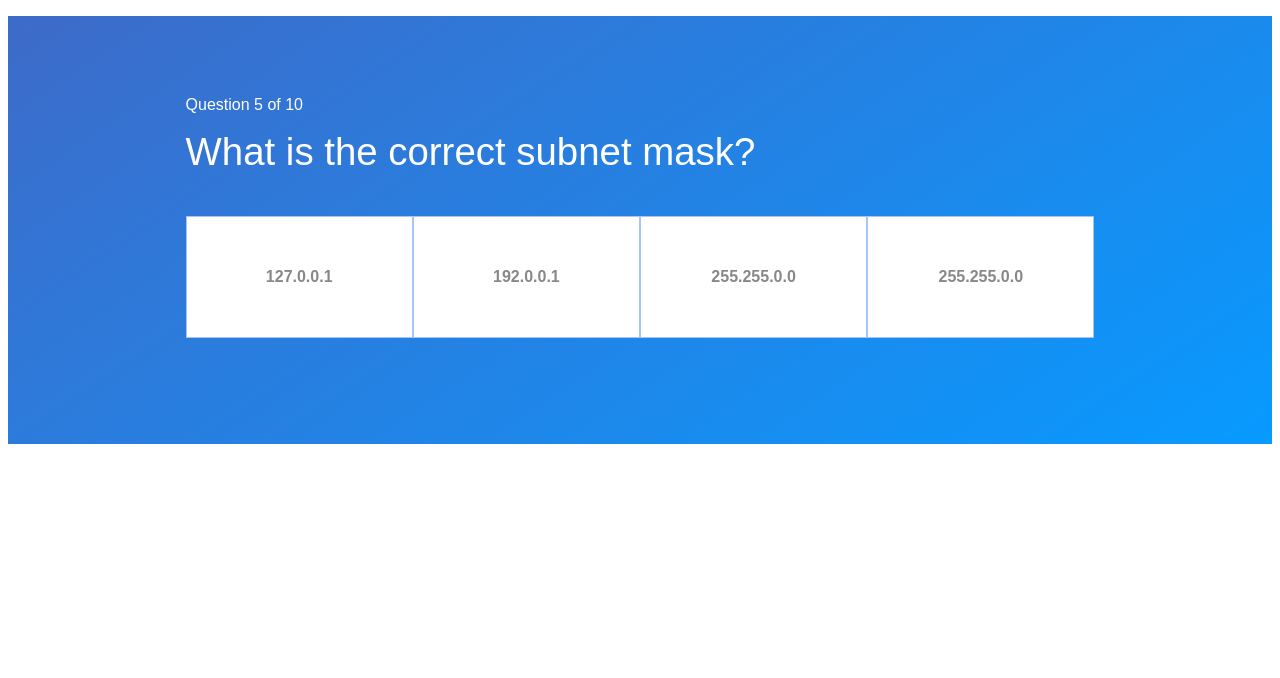
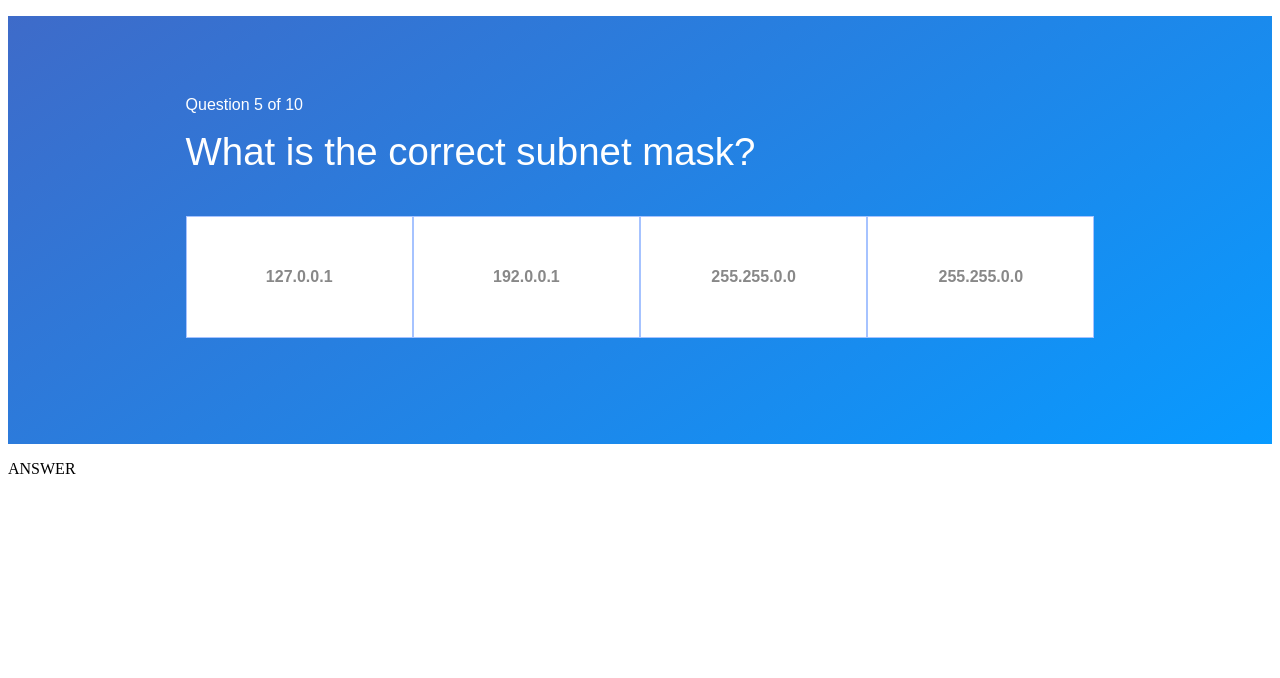
Before and after one commit to sapwood/network, a Flask app: page /quiz/questions/1 in a window 1280 px wide. Shown: the top 678 px of the page. Run offline with Flask 3, Linux system fonts and the light colour scheme.

Commit message:
add flip card html

```diff
--- a/templates/questions.html
+++ b/templates/questions.html
@@ -8,6 +8,8 @@
         <script src="{{ url_for('static', filename='js.js') }}"></script>
     </head>
     <body>
+        <div class="flip_card">
+            <div class="flip_inner">
                 <div class="q_container">
                     <div class="q_title">
                         <div class="q_num">Question 5 of 10</div>
@@ -19,7 +21,11 @@
                         <div class="option">255.255.0.0</div>
                         <div class="option">255.255.0.0</div>
                     </div>
-
+                </div>
+                <div class="checkanswer">
+                    <div>ANSWER</div>
+                </div>
+            </div>
         </div>
         <div class="result"></div>
     </body>
```
Also changed, not shown: static/style.css (+8 -0 lines). Lines whose indentation alone changed are shown as unchanged.
